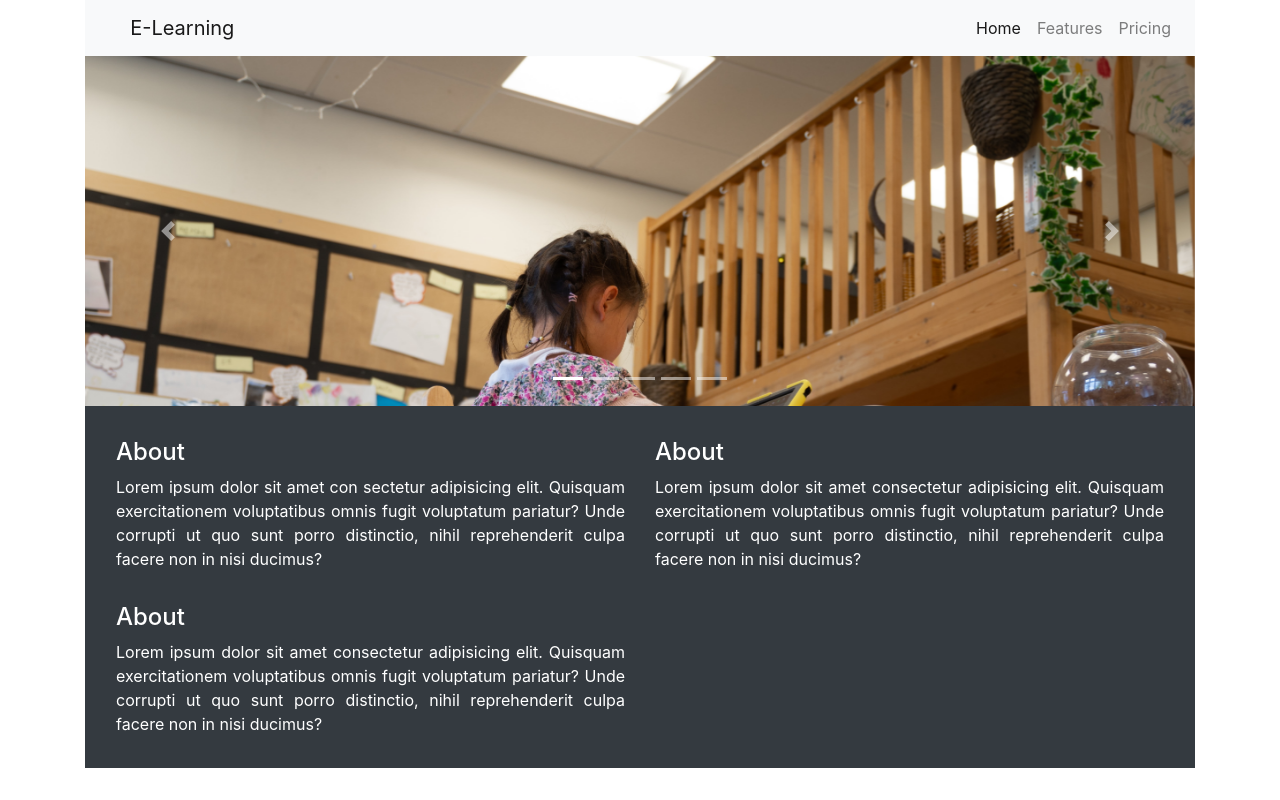
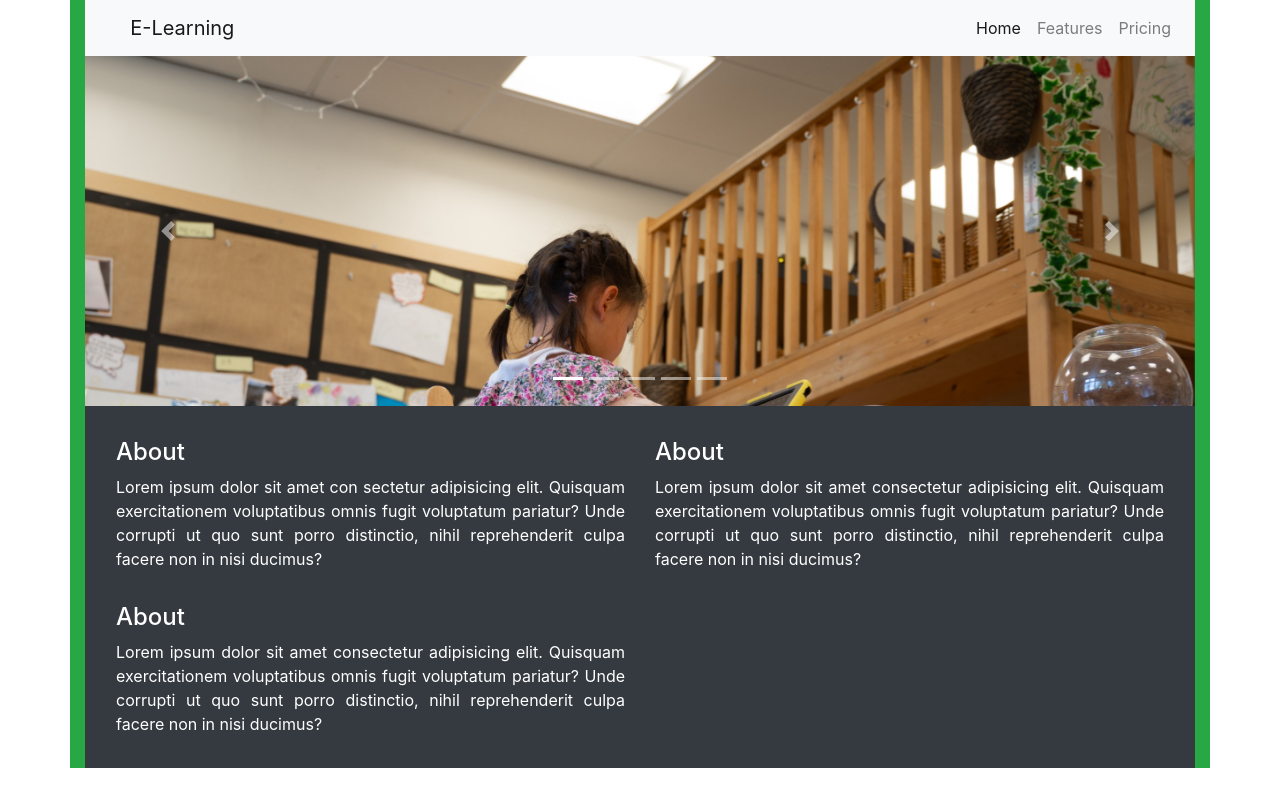
Before and after one commit to ELearningPro/ELearning-PHP-Project, a PHP site: page / in a window 1280 px wide. Run offline with PHP 8.4, Linux system fonts and the light colour scheme; some libraries are stand-ins or nearby versions; some web fonts are replaced.

Commit message:
chabge bg color

```diff
--- a/index.php
+++ b/index.php
@@ -21,7 +21,7 @@
 </head>
 
 <body>
-    <div class="container">
+    <div class="container bg-success">
         <header class="sticky-top">
             <nav class="navbar navbar-expand-lg navbar-light bg-light">
                 <a class="navbar-brand" href="#">
```
